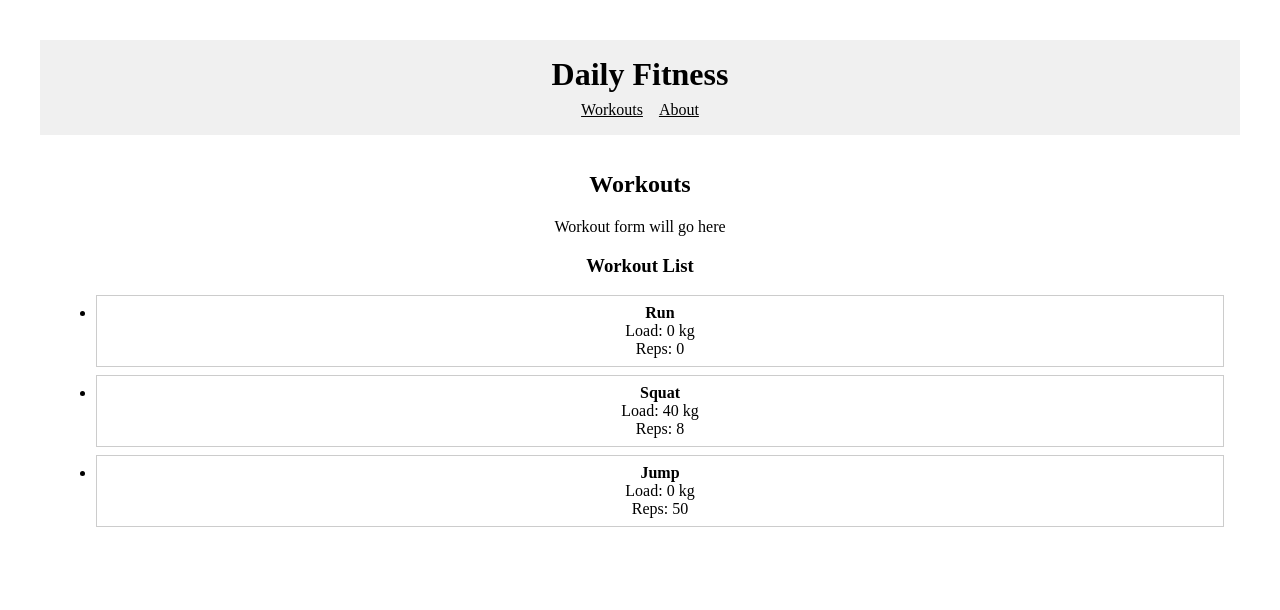
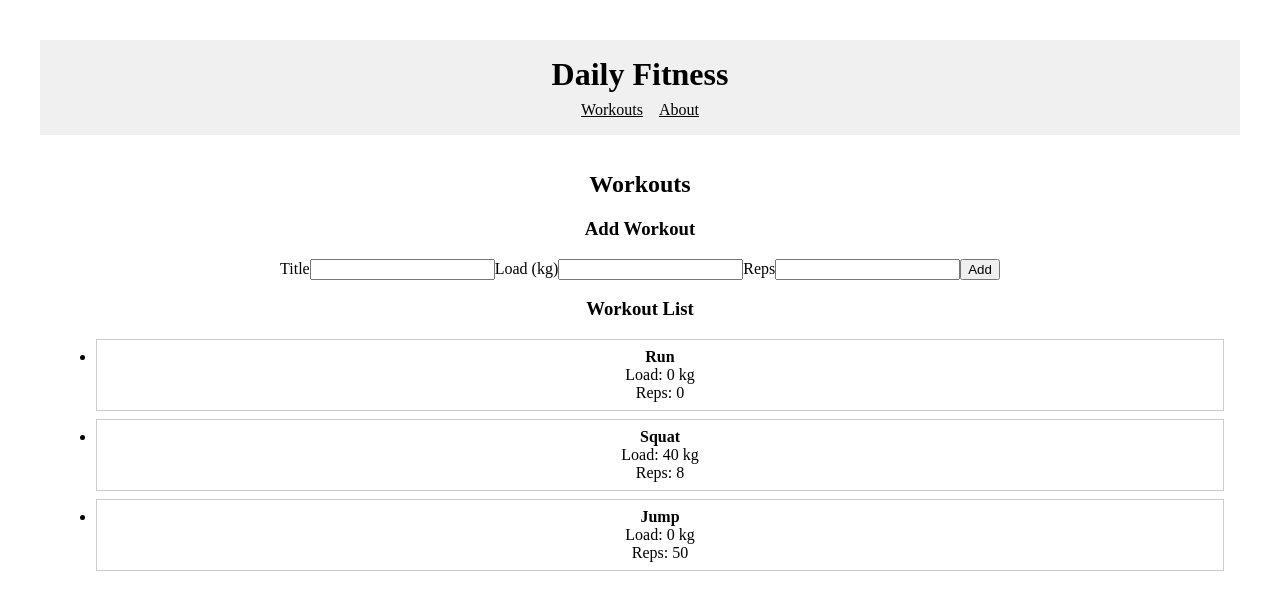
Before and after one commit to Olenka2101/fitnessApp, a React (Vite) app: page / in a window 1280 px wide. Shown: the top 610 px of the page. Built offline with nearby package versions, Linux system fonts and the light colour scheme.

Commit message:
controlled workout form

```diff
--- a/src/components/WorkoutForm.jsx
+++ b/src/components/WorkoutForm.jsx
@@ -1,3 +1,49 @@
-export default function WorkoutForm() {
-  return <div>Workout form will go here</div>;
+import { useState } from "react";
+
+export default function WorkoutForm({ onAdd }) {
+  const [title, setTitle] = useState("");
+  const [load, setLoad] = useState("");
+  const [reps, setReps] = useState("");
+  const [error, setError] = useState("");
+
+  const handleSubmit = (event) => {
+    event.preventDefault();
+    if (title.trim().length < 2) {
+      setError("Title needs to be at least 2 characters.");
+      return;
+    }
+
+    onAdd({ title, load: Number(load), reps: Number(reps) });
+    setTitle("");
+    setLoad("");
+    setReps("");
+    setError("");
+  };
+
+  return (
+    <form onSubmit={handleSubmit}>
+      <h3>Add Workout</h3>
+
+      <label>Title</label>
+      <input value={title} onChange={(event) => setTitle(event.target.value)} />
+
+      <label>Load (kg)</label>
+      <input
+        type="number"
+        value={load}
+        onChange={(event) => setLoad(event.target.value)}
+      />
+
+      <label>Reps</label>
+      <input
+        type="number"
+        value={reps}
+        onChange={(event) => setReps(event.target.value)}
+      />
+
+      <button type="submit">Add</button>
+
+      {error && <div style={{ color: "red" }}>{error}</div>}
+    </form>
+  );
 }
```
